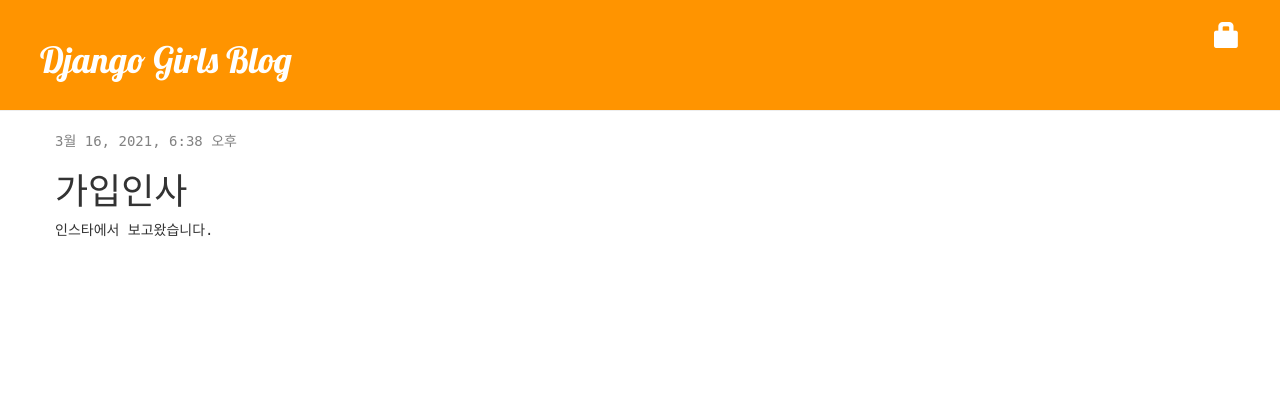
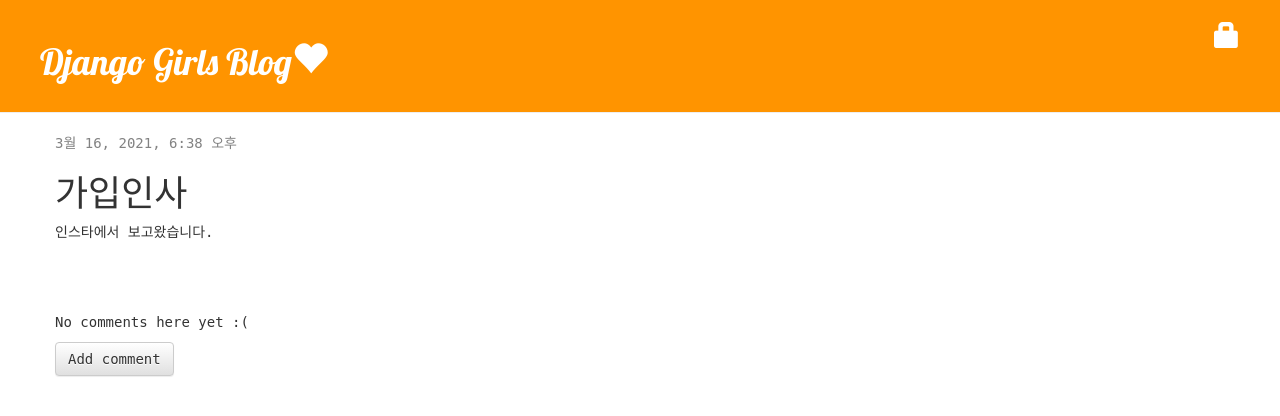
Before and after one commit to kimwlsgh97/learn_django, a Django app: page /post/2/ in a window 1280 px wide. Shown: the top 416 px of the page. Run offline with Django 3.2, Linux system fonts and the light colour scheme; data comes from the database, SQL or seed files in the repository; some libraries are stand-ins or nearby versions; some web fonts are replaced.

Commit message:
add comment

```diff
--- a/portfolio/admin.py
+++ b/portfolio/admin.py
@@ -1,10 +1,12 @@
 from django.contrib import admin
 
 # 정의한 모델 가져오기
-from .models import Post, Corp
+from .models import Post, Comment
 
 admin.site.register(Post)
 
-admin.site.register(Corp)
+admin.site.register(Comment)
+
+# admin.site.register(Corp)
 
 # Register your models here.
--- a/portfolio/models.py
+++ b/portfolio/models.py
@@ -23,9 +23,22 @@ class Post(models.Model):
     def __str__(self):
         return self.title
 
-class Corp(models.Model):
-    corp_id = models.IntegerField(primary_key=True)
-    corp_name = models.CharField(max_length=100, unique=True)
-    stock_code = models.BigIntegerField(null=True)
-    stock_price = models.BigIntegerField(null=True)
-    stock_num = models.IntegerField(null=True)
+class Comment(models.Model):
+    post = models.ForeignKey('portfolio.Post', on_delete=models.CASCADE, related_name='comments')
+    author = models.CharField(max_length=200)
+    text = models.TextField()
+    created_date = models.DateTimeField(default=timezone.now)
+    approved_comment = models.BooleanField(default=False)
+
+    def approve(self):
+        self.approved_comment = True
+        self.save()
+
+    def __str__(self):
+        return self.text
+# class Corp(models.Model):
+#     corp_id = models.IntegerField(primary_key=True)
+#     corp_name = models.CharField(max_length=100, unique=True)
+#     stock_code = models.BigIntegerField(null=True)
+#     stock_price = models.BigIntegerField(null=True)
+#     stock_num = models.IntegerField(null=True)
--- a/portfolio/static/css/style.css
+++ b/portfolio/static/css/style.css
@@ -52,3 +52,7 @@ h1, h2, h3, h4 {
 .post h1 a, .post h1 a:visited {
     color: #000000;
 }
+
+.comment {
+    margin: 20px 0px 20px 20px;
+}
--- a/portfolio/templates/portfolio/index.html
+++ b/portfolio/templates/portfolio/index.html
@@ -21,7 +21,7 @@
             {% else %}
                 <a href="{% url 'login' %}" class="top-menu"><span class="glyphicon glyphicon-lock"></span></a>
             {% endif %}
-            <h1><a href="/">Django Girls Blog</a></h1>
+            <h1><a href="/">Django Girls Blog<span class='glyphicon glyphicon-heart'></span></a></h1>
         </div>
         <div class="content container">
             <div class="row">
--- a/portfolio/templates/portfolio/post_detail.html
+++ b/portfolio/templates/portfolio/post_detail.html
@@ -15,4 +15,14 @@
             <h1>{{post.title}}</h1>
         <p>{{post.text|linebreaksbr}}</p>
     </div>
+    {% for comment in post.comments.all %}
+        <div class="comment">
+            <div class="date">{{comment.created_date}}</div>
+            <strong>{{comment.author}}</strong>
+            <p>{{comment.text|linebreaks}}</p>
+        </div>
+    {% empty %}
+        <p>No comments here yet :(</p>
+    {% endfor %}
+    <a href="{% url 'add_comment_to_post' pk=post.pk %}" class="btn btn-default">Add comment</a>
 {% endblock %}
--- a/portfolio/templates/portfolio/post_list.html
+++ b/portfolio/templates/portfolio/post_list.html
@@ -5,7 +5,7 @@
             <p>published: {{post.published_date}}</p>
             <h1><a href="{% url 'post_detail' pk=post.pk %}">{{post.title}}</a></h1>
             <p>{{post.text|linebreaksbr}}</p>
-            {# linebreaksbr : 행바뀜(Enter)를 문단으로 바꾸기 #}
+            <a href="{% url 'post_detail' pk=post.pk %}">Comments: {{post.comments.count}}</a>
         </div>
     {% endfor %}
 {% endblock %}
--- a/portfolio/urls.py
+++ b/portfolio/urls.py
@@ -16,4 +16,5 @@ urlpatterns = [
     path('post/(<int:pk>/remove/', views.post_remove, name='post_remove'),
     path('accounts/login/', auth_views.LoginView.as_view(), name='login'),
     path('accounts/logout/', auth_views.LogoutView.as_view(next_page='/'), name='logout'),
+    path('post/<int:pk>/comment/', views.add_comment_to_post, name='add_comment_to_post'),
 ]
--- a/portfolio/views.py
+++ b/portfolio/views.py
@@ -3,8 +3,8 @@ from django.shortcuts import render, get_object_or_404, redirect
 from django.utils import timezone
 
 from django.contrib.auth.models import User
-from .models import Post
-from .forms import PostForm
+from .models import Post, Comment
+from .forms import PostForm, CommentForm
 
 # from django.http import HttpResponse
 
@@ -63,3 +63,16 @@ def post_remove(request, pk):
     post = get_object_or_404(Post, pk=pk)
     post.delete()
     return redirect('post_list')
+
+def add_comment_to_post(request, pk):
+    post = get_object_or_404(Post, pk=pk)
+    if request.method =="POST":
+        form = CommentForm(request.POST)
+        if form.is_valid():
+            comment = form.save(commit=False)
+            comment.post = post
+            comment.save()
+            return redirect('post_detail', pk=post.pk)
+    else:
+        form = CommentForm()
+    return render(request, 'portfolio/add_comment_to_post.html', {'form':form})
```
Also changed, not shown: portfolio/forms.py (+7 -1 lines), portfolio/templates/portfolio/add_comment_to_post.html (added, +9 -0 lines), db.sqlite3, portfolio/migrations/0006_auto_20210319_1731.py (added), portfolio/migrations/0007_auto_20210319_1742.py (added).
